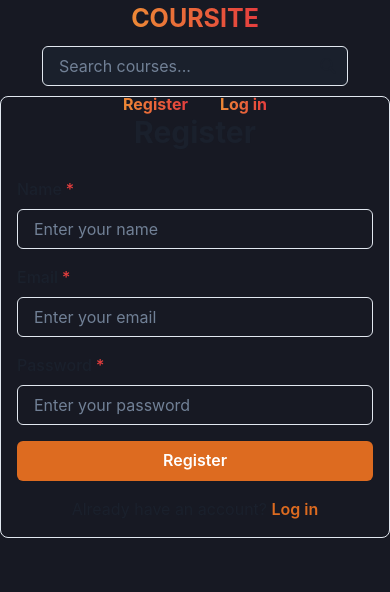
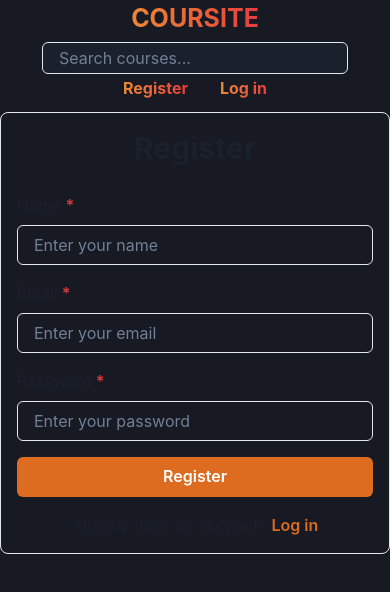
Before and after one commit to Arroyo75/course-site-app, a React (Vite) app in the folder frontend/: page /register in a window 390 px wide. Shown: the top 592 px of the page. Built offline with nearby package versions, Linux system fonts and the light colour scheme.

Commit message:
full responsivity

```diff
--- a/frontend/src/components/LectureList.jsx
+++ b/frontend/src/components/LectureList.jsx
@@ -251,6 +251,7 @@ const LectureList = ({ course, isEnrolled }) => {
               setIsUpdating(false);
               onOpen();
             }}
+            minW={{ base: "70vw", md: "30vw"}}
             size="lg"
             bg="orange.500"
             color="white"
--- a/frontend/src/components/Navbar.jsx
+++ b/frontend/src/components/Navbar.jsx
@@ -56,12 +56,12 @@ const Navbar = () => {
                     md:"row"
                 }}
                 gap={{
-                    md: 24,
-                    base: 2
+                    md: 12,
+                    base: 1
                 }}
             >
                 <Text
-                    fontSize={{ base:"25", md:"32"}}
+                    fontSize={{ base:"25", md:"30"}}
                     fontWeight={"bold"}
                     textTransform={"uppercase"}
                     textAlign={"center"}
@@ -72,13 +72,14 @@ const Navbar = () => {
                 </Text>
 
                 <form onSubmit={handleSearch} style={{ flexGrow: 1 }}>
-                <InputGroup maxW="500px">
+                <InputGroup maxW={"500px"} >
                     <Input
                     placeholder="Search courses..."
                     bg="gray.800"
                     color="gray.100"
                     value={searchInput}
                     onChange={(e) => setSearchInput(e.target.value)}
+                    height={{ base:"2rem", sm: "2.15rem", md:"2.5rem" }}
                     />
                     <InputRightElement>
                     <IconButton
@@ -86,6 +87,8 @@ const Navbar = () => {
                         icon={<SearchIcon />}
                         variant="ghost"
                         type="submit"
+                        height={{ base:"2rem", sm: "2.15rem", md:"2.5rem" }}
+                        mb={{base:"6px", md:"0px"}}
                     />
                     </InputRightElement>
                 </InputGroup>
--- a/frontend/src/pages/HomePage.jsx
+++ b/frontend/src/pages/HomePage.jsx
@@ -13,7 +13,7 @@ const HomePage = () => {
     }, [fetchCourses]);
 
     return (
-        <Container maxW='container.xl' py={12}>
+			<Container maxW='container.xl' py={12} mt={{ base: 6, sm: 5, md: 0}}>
 				<VStack spacing={8}>
 					<Text
 						fontSize={"30"}
@@ -28,7 +28,7 @@ const HomePage = () => {
 					<SimpleGrid
 						columns={{
 							base: 1,
-						md: 2,
+							sm: 2,
 							lg: 3,
 						}}
 						spacing={10}
--- a/frontend/src/pages/auth/Login.jsx
+++ b/frontend/src/pages/auth/Login.jsx
@@ -69,7 +69,7 @@ const Login = () => {
   };
 
   return (
-    <Box maxW="400px" mx="auto" mt="8" p="4" borderWidth="1px" borderRadius="lg">
+    <Box maxW="400px" mx="auto" mt={{ base: 12, sm: 14, md: 8}} p="4" borderWidth="1px" borderRadius="lg">
       <Heading mb="6" textAlign="center">
         Login
       </Heading>
--- a/frontend/src/pages/auth/Register.jsx
+++ b/frontend/src/pages/auth/Register.jsx
@@ -83,7 +83,7 @@ const Register = () => {
   };
 
   return (
-    <Box maxW="400px" mx="auto" mt="8" p="4" borderWidth="1px" borderRadius="lg">
+    <Box maxW="400px" mx="auto" mt={{ base: 12, sm: 14, md: 8}} p="4" borderWidth="1px" borderRadius="lg">
       <Heading mb="6" textAlign="center">
         Register
       </Heading>
--- a/frontend/src/pages/courses/CourseDetail.jsx
+++ b/frontend/src/pages/courses/CourseDetail.jsx
@@ -124,7 +124,7 @@ const CourseDetailPage = () => {
   }
 
   return (
-    <Box maxW="container.xl" mx="auto">
+    <Box maxW="container.xl" mx="auto" mt={{ base: 6, sm: 7, md: 0}}>
       <Flex align={"flex-start"} flexDir={{ base: 'column', md: 'row'}}>
         <Box width={{base: "100%", md: "50%"}} py={12} px={6} bg="gray.900" color="white" rounded="lg" shadow="lg">
           <VStack spacing={6}>
--- a/frontend/src/pages/courses/CreateCourse.jsx
+++ b/frontend/src/pages/courses/CreateCourse.jsx
@@ -37,7 +37,7 @@ const CreateCourse = () => {
     };
 
     return (
-        <Container maxW={"container.sm"}>
+        <Container maxW={"container.sm"} mt={{ base: 20, sm: 20, md: 0}}>
             <VStack
                 spacing={8}
             >
--- a/frontend/src/pages/courses/MyCourses.jsx
+++ b/frontend/src/pages/courses/MyCourses.jsx
@@ -40,7 +40,7 @@ const MyCourses = () => {
   }
 
   return (
-    <VStack spacing={8} w="full" align="stretch" p={4}>
+    <VStack spacing={8} mt={{ base: 12, sm: 14, md: 4}} w="full" align="stretch" p={4}>
         <Box>
             <Heading size="lg" mb={4}>Courses I Created</Heading>
             {userCourses.created.length === 0 ? (
--- a/frontend/src/pages/courses/SearchPage.jsx
+++ b/frontend/src/pages/courses/SearchPage.jsx
@@ -7,7 +7,7 @@ const SearchPage = () => {
   const { searchResults, searchQuery } = useCourseStore();
 
   return (
-    <Container maxW="container.xl" py={8}>
+    <Container maxW="container.xl" py={8} mt={{ base: 6, sm: 7, md: 0}}>
       <VStack spacing={6} align="stretch">
         <Text fontSize="2xl" color="white">
           {searchQuery
```
Lines whose indentation alone changed are shown as unchanged.
